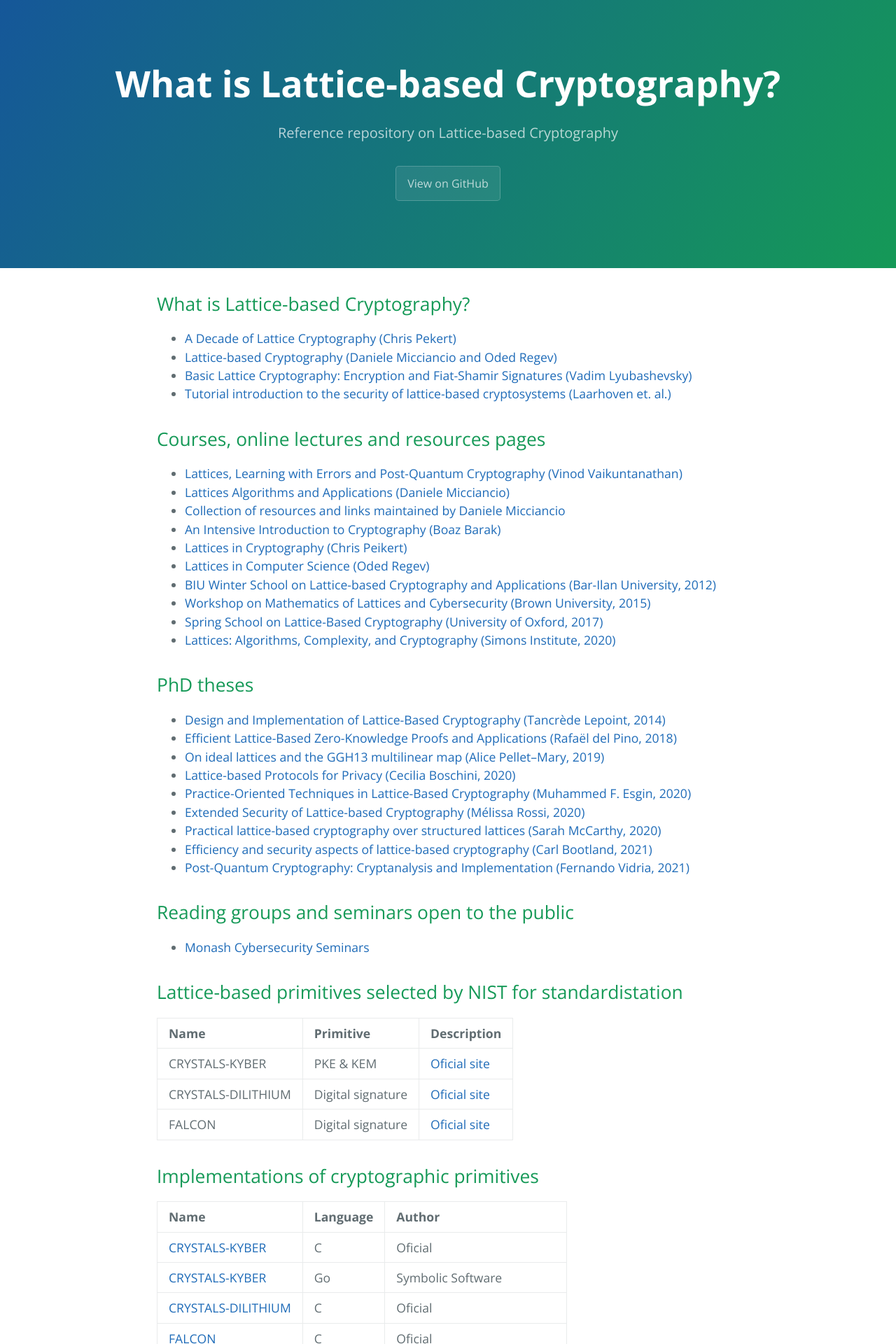
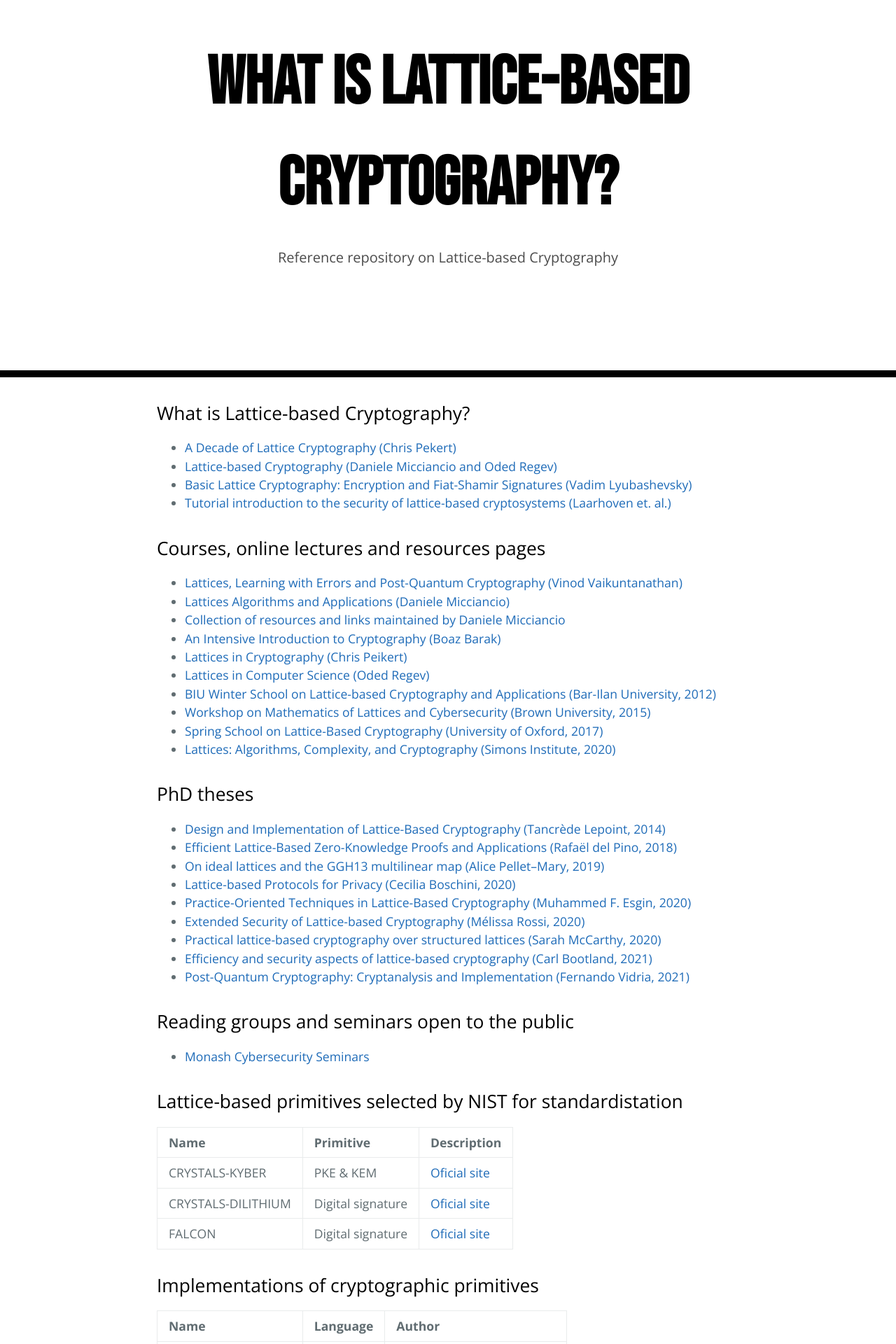
Before and after one commit to octaviopk9/lattice-based-cryptography, a Jekyll site: the page built from index.md, in a window 1280 px wide. Shown: the top 1920 px of the page at 70% size. Built offline with Jekyll 4.4.1, drawn with Linux system fonts in a browser that asks for light colours; our own code applies the rules of GitHub Pages for plain Markdown files.

Commit message:
Some style

```diff
--- a/_sass/jekyll-theme-cayman.scss
+++ b/_sass/jekyll-theme-cayman.scss
@@ -2,6 +2,7 @@
 @import "rouge-github";
 @import "variables";
 @import url('https://fonts.googleapis.com/css?family=Open+Sans:400,700&display=swap');
+@import url('https://fonts.googleapis.com/css2?family=Bebas+Neue&display=swap');
 
 @mixin large {
   @media screen and (min-width: #{$large-breakpoint}) {
@@ -108,15 +109,14 @@ a {
 .page-header {
   color: $header-heading-color;
   text-align: center;
-  background-color: $header-bg-color;
-  background-image: linear-gradient(120deg, $header-bg-color-secondary, $header-bg-color);
+  border-bottom: 10px solid #000000;
 
   @include large {
-    padding: 5rem 6rem;
+    padding: 3rem 6rem;
   }
 
   @include medium {
-    padding: 3rem 4rem;
+    padding: 2rem 4rem;
   }
 
   @include small {
@@ -127,13 +127,14 @@ a {
 .project-name {
   margin-top: 0;
   margin-bottom: 0.1rem;
+  font-family: 'Bebas Neue', cursive;
 
   @include large {
-    font-size: 3.25rem;
+    font-size: 6rem;
   }
 
   @include medium {
-    font-size: 2.25rem;
+    font-size: 3.25rem;
   }
 
   @include small {
--- a/_sass/variables.scss
+++ b/_sass/variables.scss
@@ -3,12 +3,12 @@ $large-breakpoint: 64em !default;
 $medium-breakpoint: 42em !default;
 
 // Headers
-$header-heading-color: #fff !default;
+$header-heading-color: #000000 !default;
 $header-bg-color: #159957 !default;
 $header-bg-color-secondary: #155799 !default;
 
 // Text
-$section-headings-color: #159957 !default;
+$section-headings-color: #000000 !default;
 $body-text-color: #606c71 !default;
 $body-link-color: #1e6bb8 !default;
 $blockquote-text-color: #819198 !default;
```
